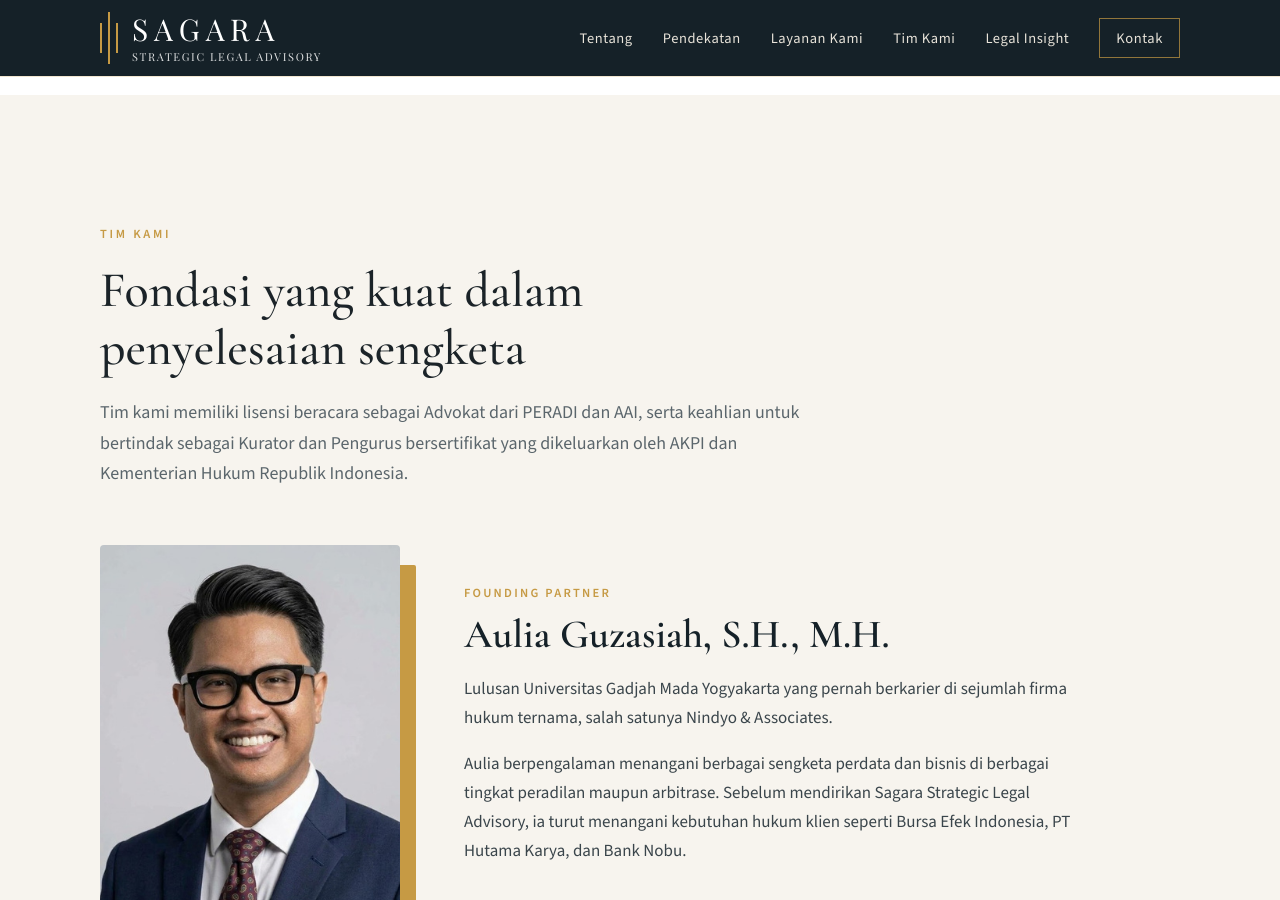
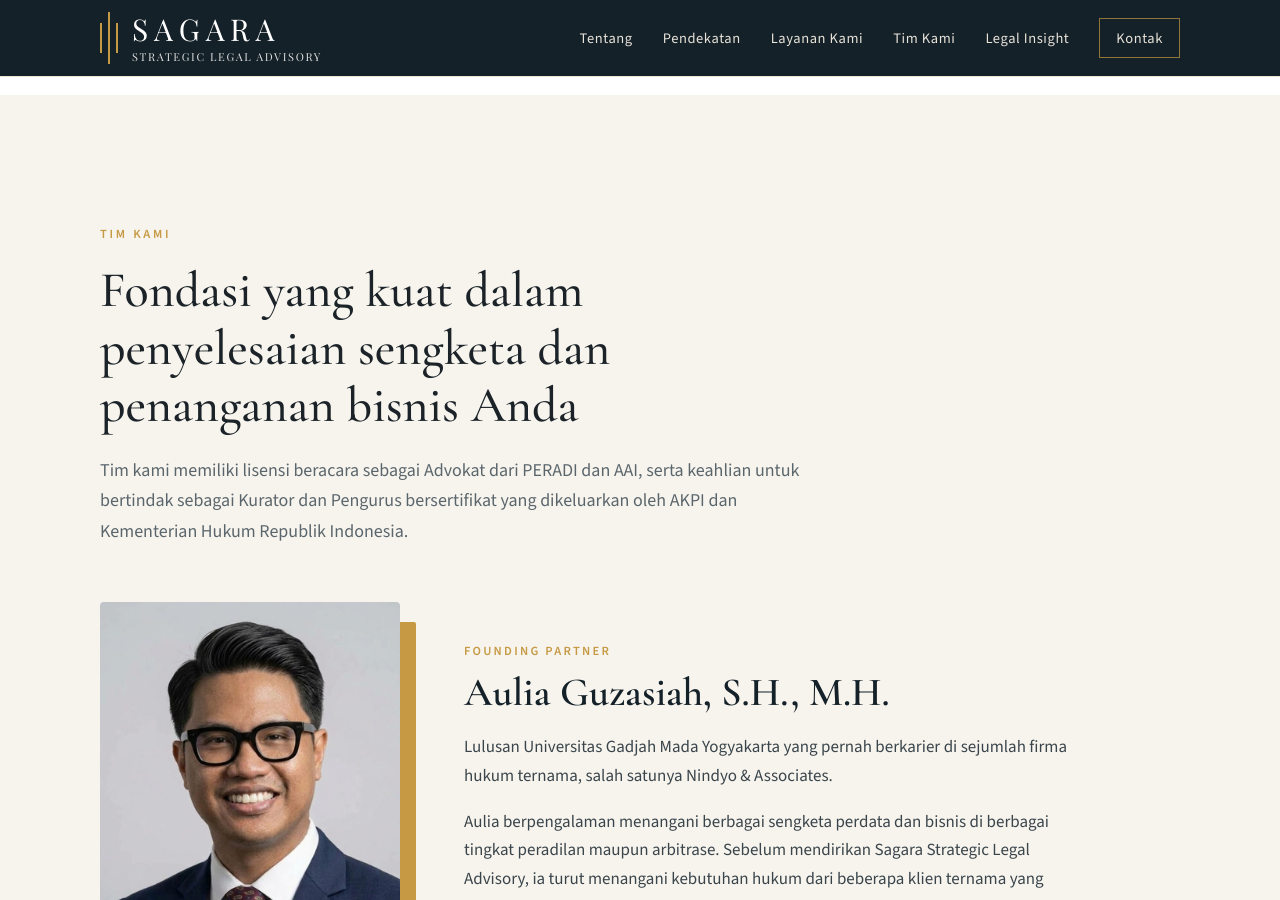
Before and after one commit to Vrijemann/SSLA-Web, a Jekyll site: the page built from index.html, in a window 1280 px wide and 900 px high, scrolled down 4721 px. Built offline with Jekyll 4.4.1, drawn with Linux system fonts in a browser that asks for light colours; some of the changed text lies outside the part shown.

Commit message:
Pratinjau: judul Tim Kami dan bio Aulia (sektor klien tanpa nama)
Co-Authored-By: Claude Opus 5.5 <noreply@anthropic.com>
Claude-Session: https://claude.ai/code/session_016LrWBHooU5mNt67cUqTKXG

```diff
--- a/index.html
+++ b/index.html
@@ -161,7 +161,7 @@ title: Sagara Strategic Legal Advisory
   <div class="container">
     <div class="section__head">
       <p class="eyebrow">Tim Kami</p>
-      <h2 class="section__title">Fondasi yang kuat dalam penyelesaian sengketa</h2>
+      <h2 class="section__title">Fondasi yang kuat dalam penyelesaian sengketa dan penanganan bisnis Anda</h2>
       <p class="section__lead">Tim kami memiliki lisensi beracara sebagai Advokat dari PERADI dan AAI, serta keahlian untuk bertindak sebagai Kurator dan Pengurus bersertifikat yang dikeluarkan oleh AKPI dan Kementerian Hukum Republik Indonesia.</p>
     </div>
 
@@ -171,7 +171,7 @@ title: Sagara Strategic Legal Advisory
         <p class="partner__role">Founding Partner</p>
         <h3 class="partner__name">Aulia Guzasiah, S.H., M.H.</h3>
         <p>Lulusan Universitas Gadjah Mada Yogyakarta yang pernah berkarier di sejumlah firma hukum ternama, salah satunya Nindyo &amp; Associates.</p>
-        <p>Aulia berpengalaman menangani berbagai sengketa perdata dan bisnis di berbagai tingkat peradilan maupun arbitrase. Sebelum mendirikan Sagara Strategic Legal Advisory, ia turut menangani kebutuhan hukum klien seperti Bursa Efek Indonesia, PT Hutama Karya, dan Bank Nobu.</p>
+        <p>Aulia berpengalaman menangani berbagai sengketa perdata dan bisnis di berbagai tingkat peradilan maupun arbitrase. Sebelum mendirikan Sagara Strategic Legal Advisory, ia turut menangani kebutuhan hukum dari beberapa klien ternama yang bergerak pada sektor perbankan, konstruksi, hingga pasar modal.</p>
       </div>
     </article>
 
```
